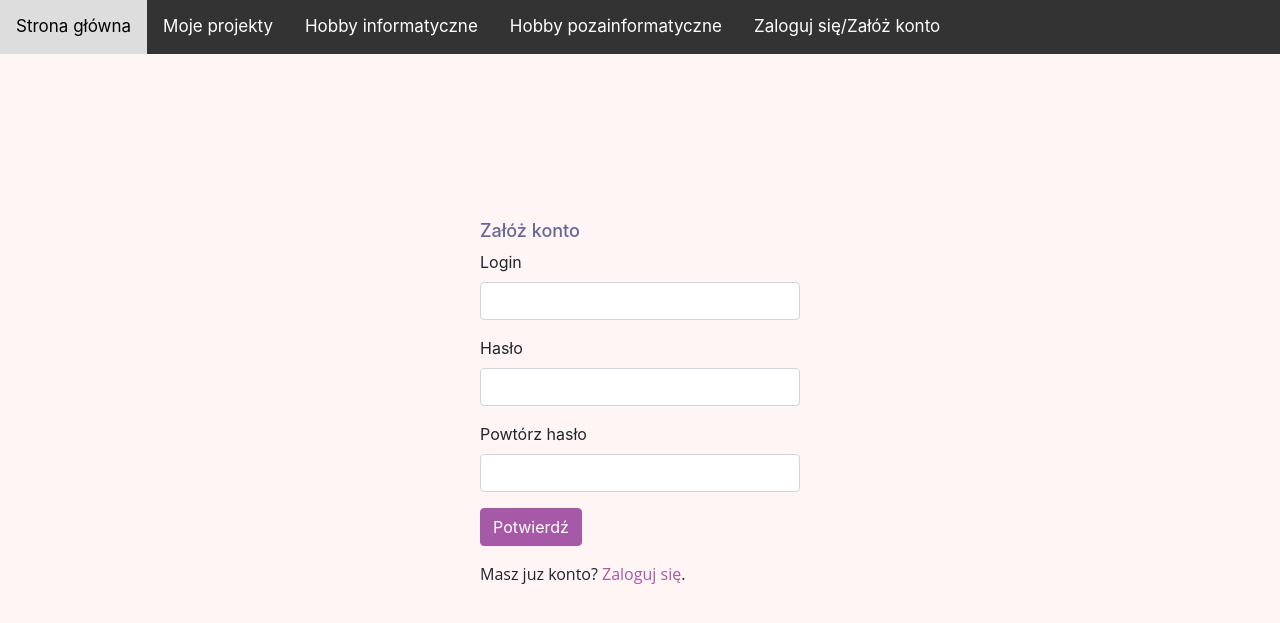
After one commit to Paulaxx/Www, a PHP site: page /sign_up.php in a window 1280 px wide. The commit adds this page. Shown: the top 623 px of the page. Run offline with PHP 8.4, Linux system fonts and the light colour scheme.

Commit message:
login and signup

```diff
--- a/l3/php/database.php
+++ b/l3/php/database.php
@@ -85,4 +85,117 @@ function sum_visites(mysqli $conn){
     }
 }
 
+$username = $password = $confirm_password = "";
+$username_err = $password_err = $confirm_password_err = $login_err = "";
+
+function sign_up(){
+    global $username_err, $username, $password_err, $password, $confirm_password_err, $confirm_password;
+
+    $db_host = "localhost";
+    $db_user = "root";
+    $db_pass = "";
+    $db_name = "portfolio";
+    $conn = mysqli_connect($db_host, $db_user, $db_pass, $db_name);
+    if(!$conn)
+    {
+    die("Connection failed: " . mysqli_connect_error());
+    }
+
+    if($_SERVER["REQUEST_METHOD"] == "POST"){
+
+        //username
+        if(empty(trim($_POST["username"]))){
+            $username_err = "Wpisz login";
+        } elseif(!preg_match('/^[a-zA-Z0-9_]+$/', trim($_POST["username"]))){
+            $username_err = "Login może zawierać tylko litery, liczby i podkreślnik";
+        } else{
+            $param_username = trim($_POST["username"]);
+            $sql = "SELECT id from users where username like '$param_username';";
+            $result = $conn->query($sql);
+            if($result == TRUE && $result->num_rows > 0){
+                $username_err = "Ten login jest już zajęty";
+            }
+            else{
+                $username = trim($_POST["username"]);
+            }
+        }
+
+        //password
+        if(empty(trim($_POST["password"]))){
+            $password_err = "Wpisz hasło";
+        } elseif(strlen(trim($_POST["password"])) < 6){
+            $password_err = "Hasło musi zawierać conajmniej 6 znaków";
+        } else{
+            $password = trim($_POST["password"]);
+        }
+
+        //confirm password
+        if(empty(trim($_POST["confirm_password"]))){
+            $confirm_password_err = "Potwierdź hasło";
+        } else{
+            $confirm_password = trim($_POST["confirm_password"]);
+            if(empty($password_err) && ($password != $confirm_password)){
+                $confirm_password_err = "Hasła nie są takie same";
+            }
+        }
+
+        if(empty($username_err) && empty($password_err) && empty($confirm_password_err)){
+            $param_password = password_hash($password, PASSWORD_DEFAULT);
+            $sql = "INSERT INTO users (username, password) VALUES ('$username', '$param_password')";
+            $result = $conn->query($sql);
+            if($result == TRUE){
+                header("location: sign_in.php");
+            }
+        }
+
+        mysqli_close($conn);
+    }
+
+}
+
+function sign_in(){
+    global $username_err, $username, $password_err, $password, $login_err;
+
+    $db_host = "localhost";
+    $db_user = "root";
+    $db_pass = "";
+    $db_name = "portfolio";
+    $conn = mysqli_connect($db_host, $db_user, $db_pass, $db_name);
+    if(!$conn)
+    {
+    die("Connection failed: " . mysqli_connect_error());
+    }
+
+    if($_SERVER["REQUEST_METHOD"] == "POST"){
+
+        if(empty(trim($_POST["username"]))){
+            $username_err = "Wpisz login";
+        } else{
+            $username = trim($_POST["username"]);
+        }
+
+        if(empty(trim($_POST["password"]))){
+            $password_err = "Wpisz hasło";
+        } else{
+            $password = trim($_POST["password"]);
+        }
+
+        if(empty($username_err) && empty($password_err)){
+            $sql = "SELECT password as password FROM users WHERE username LIKE '$username'";
+            $result = $conn->query($sql);
+            if($result == TRUE && $result->num_rows == 1){
+                $hash = $result->fetch_assoc();
+                $hashed_password = $hash['password'];
+                if(password_verify($password, $hashed_password)){
+                    header("location: index.php");
+                }
+                else{
+                    $login_err = "Nieprawidłowy login lub hasło";
+                }
+            }
+        }
+        mysqli_close($conn);
+    }
+}
+
 ?>
--- a/l3/php/menu.php
+++ b/l3/php/menu.php
@@ -4,6 +4,7 @@
 		<a href="projects.php">Moje projekty</a>
 		<a href="hobby1.php">Hobby informatyczne</a>
 		<a href="hobby2.php">Hobby pozainformatyczne</a>
+		<a href="sign_up.php">Zaloguj się/Załóż konto</a>
 	</div>
 	<a href="javascript:void(0);" class="icon" id="icon" onclick="myFunction()">
 		<i class="fa fa-bars"></i>
--- /dev/null
+++ b/l3/php/sign_up.php
@@ -0,0 +1,42 @@
+<?php
+			include("./database.php");
+            sign_up();
+?>
+<!DOCTYPE html>
+<html lang="en">
+<head>
+    <meta charset="UTF-8">
+    <title>Sign Up</title>
+    <link rel="stylesheet" href="https://stackpath.bootstrapcdn.com/bootstrap/4.5.2/css/bootstrap.min.css">
+    <link href="style.css" rel="stylesheet" type="text/css"/>
+</head>
+<body class>
+    <?php
+		include("./menu.php");
+	?>
+    <div class="wrapper">
+        <h2>Załóż konto</h2>
+        <form action="<?php echo htmlspecialchars($_SERVER["PHP_SELF"]); ?>" method="post">
+            <div class="form-group">
+                <label>Login</label>
+                <input type="text" name="username" class="form-control <?php echo (!empty($username_err)) ? 'is-invalid' : ''; ?>" value="<?php echo $username; ?>">
+                <span class="invalid-feedback"><?php echo $username_err; ?></span>
+            </div>
+            <div class="form-group">
+                <label>Hasło</label>
+                <input type="password" name="password" class="form-control <?php echo (!empty($password_err)) ? 'is-invalid' : ''; ?>" value="<?php echo $password; ?>">
+                <span class="invalid-feedback"><?php echo $password_err; ?></span>
+            </div>
+            <div class="form-group">
+                <label>Powtórz hasło</label>
+                <input type="password" name="confirm_password" class="form-control <?php echo (!empty($confirm_password_err)) ? 'is-invalid' : ''; ?>" value="<?php echo $confirm_password; ?>">
+                <span class="invalid-feedback"><?php echo $confirm_password_err; ?></span>
+            </div>
+            <div class="form-group">
+                <input type="submit" class="btn btn-primary" value="Potwierdź">
+            </div>
+            <p>Masz juz konto? <a class="link2" href="sign_in.php">Zaloguj się</a>.</p>
+        </form>
+    </div>
+</body>
+</html>
--- a/l3/php/style.css
+++ b/l3/php/style.css
@@ -4,6 +4,21 @@
 
   body {
     background-color: #fff5f5
+  }
+
+  .btn-primary, .btn-primary:hover, .btn-primary:active, .btn-primary:visited {
+    background-color: #a659a6 !important;
+    border-color: #a659a6 !important;
+  }
+
+  .wrapper {
+    width: 360px;
+    padding: 20px;
+    margin: auto;
+    height: 50%;
+    overflow: auto;
+    position: absolute;
+    top: 0; left: 0; bottom: 0; right: 0;
   }
 
   .menu {
@@ -97,6 +112,10 @@
     padding: 10px;
     font-family: 'Montserrat', sans-serif;
     font-family: 'Open Sans', sans-serif;
+    color: #a659a6;
+  }
+
+  .link2 {
     color: #a659a6;
   }
 
```
Also changed, not shown: l3/php/sign_in.php (added, +44 -0 lines).
